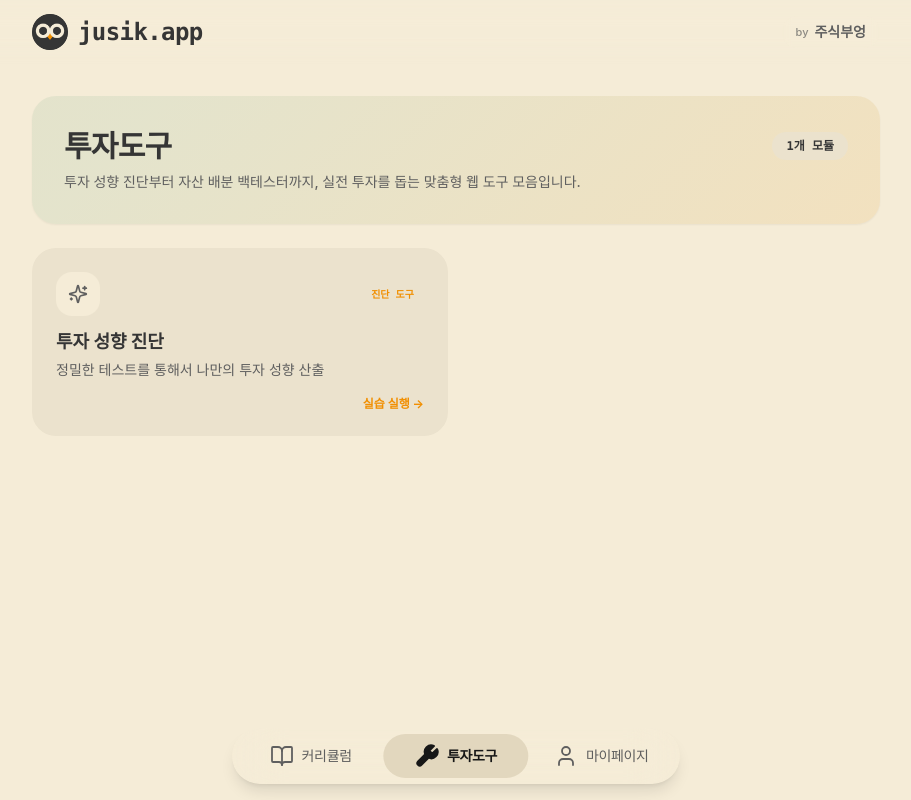
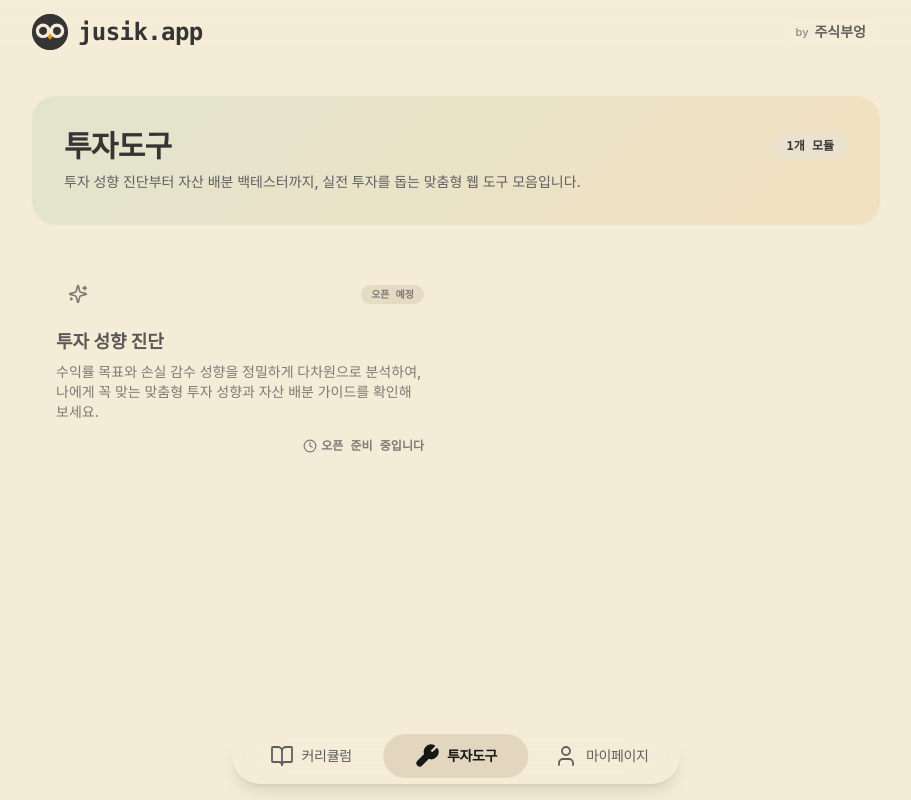
Before and after one commit to hajooi/jusik-app, a Next.js app: page /tools in a window 1280 px wide. Shown: the whole page, without its empty margins (184-1095 px from the left). Built offline with nearby package versions, Linux system fonts and the light colour scheme.

Commit message:
feat: set investment profile tool to coming soon and refine route to /risk-profile

```diff
--- a/src/app/tools/page.tsx
+++ b/src/app/tools/page.tsx
@@ -1,14 +1,15 @@
 import Link from 'next/link';
-import { Sparkles } from 'lucide-react';
+import { Sparkles, Clock } from 'lucide-react';
 
 export default function ToolsPage() {
   const tools = [
     {
       title: '투자 성향 진단',
-      description: '정밀한 테스트를 통해서 나만의 투자 성향 산출',
-      href: '/mbti',
+      description: '수익률 목표와 손실 감수 성향을 정밀하게 다차원으로 분석하여, 나에게 꼭 맞는 맞춤형 투자 성향과 자산 배분 가이드를 확인해 보세요.',
+      href: '/risk-profile',
       icon: Sparkles,
       tag: '진단 도구',
+      isComingSoon: true,
     },
   ];
 
@@ -34,6 +35,39 @@ export default function ToolsPage() {
       <div className="grid grid-cols-1 md:grid-cols-2 gap-4">
         {tools.map((tool, idx) => {
           const Icon = tool.icon;
+
+          if (tool.isComingSoon) {
+            return (
+              <div
+                key={idx}
+                className="bg-[var(--card-surface)]/70 p-6 rounded-3xl flex flex-col justify-between opacity-80 cursor-not-allowed shadow-xs relative overflow-hidden"
+              >
+                <div className="space-y-3">
+                  <div className="flex items-center justify-between">
+                    <div className="w-11 h-11 rounded-2xl bg-[var(--bg-main)]/60 flex items-center justify-center text-[var(--text-secondary)]">
+                      <Icon className="w-5 h-5" />
+                    </div>
+                    <span className="text-[10px] font-mono font-bold px-2.5 py-0.5 rounded-full bg-[var(--card-hover)] text-[var(--text-secondary)]">
+                      오픈 예정
+                    </span>
+                  </div>
+                  <div>
+                    <h3 className="text-base sm:text-lg font-bold text-[var(--text-primary)]">
+                      {tool.title}
+                    </h3>
+                    <p className="text-xs sm:text-sm text-[var(--text-secondary)] mt-1.5 leading-relaxed font-medium">
+                      {tool.description}
+                    </p>
+                  </div>
+                </div>
+                <div className="pt-4 flex items-center justify-end text-xs font-semibold text-[var(--text-secondary)] font-mono gap-1">
+                  <Clock className="w-3.5 h-3.5" />
+                  오픈 준비 중입니다
+                </div>
+              </div>
+            );
+          }
+
           return (
             <Link
               key={idx}
```
